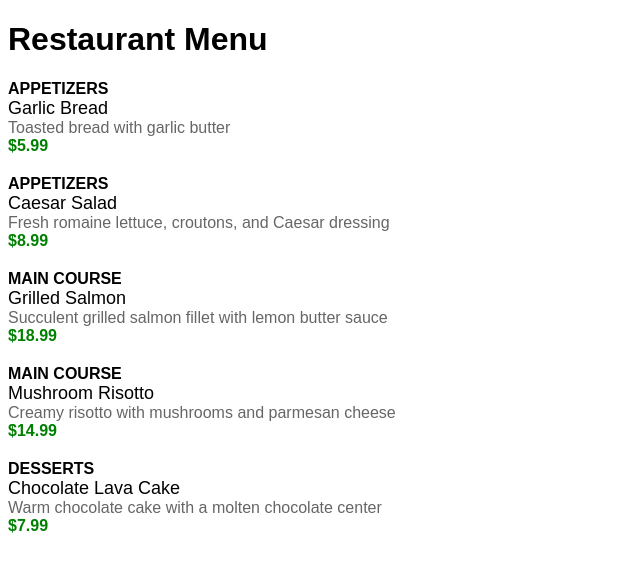
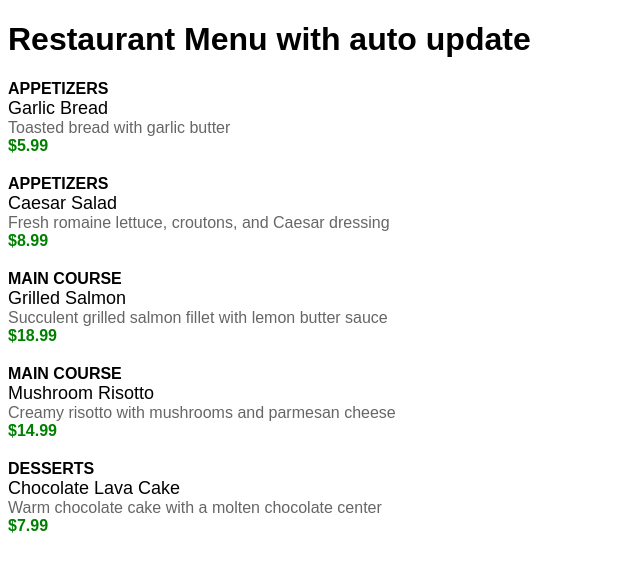
Before and after one commit to b42n1/koesem, a plain HTML site: page index.html in a window 1280 px wide. Shown: the whole page, without its empty margins (0-640 px from the left). Drawn offline with Linux system fonts and the light colour scheme.

Commit message:
Update index.html

```diff
--- a/index.html
+++ b/index.html
@@ -29,7 +29,7 @@
   </style>
 </head>
 <body>
-  <h1>Restaurant Menu</h1>
+  <h1>Restaurant Menu with auto update</h1>
 
   <div id="menu"></div>
 
```
